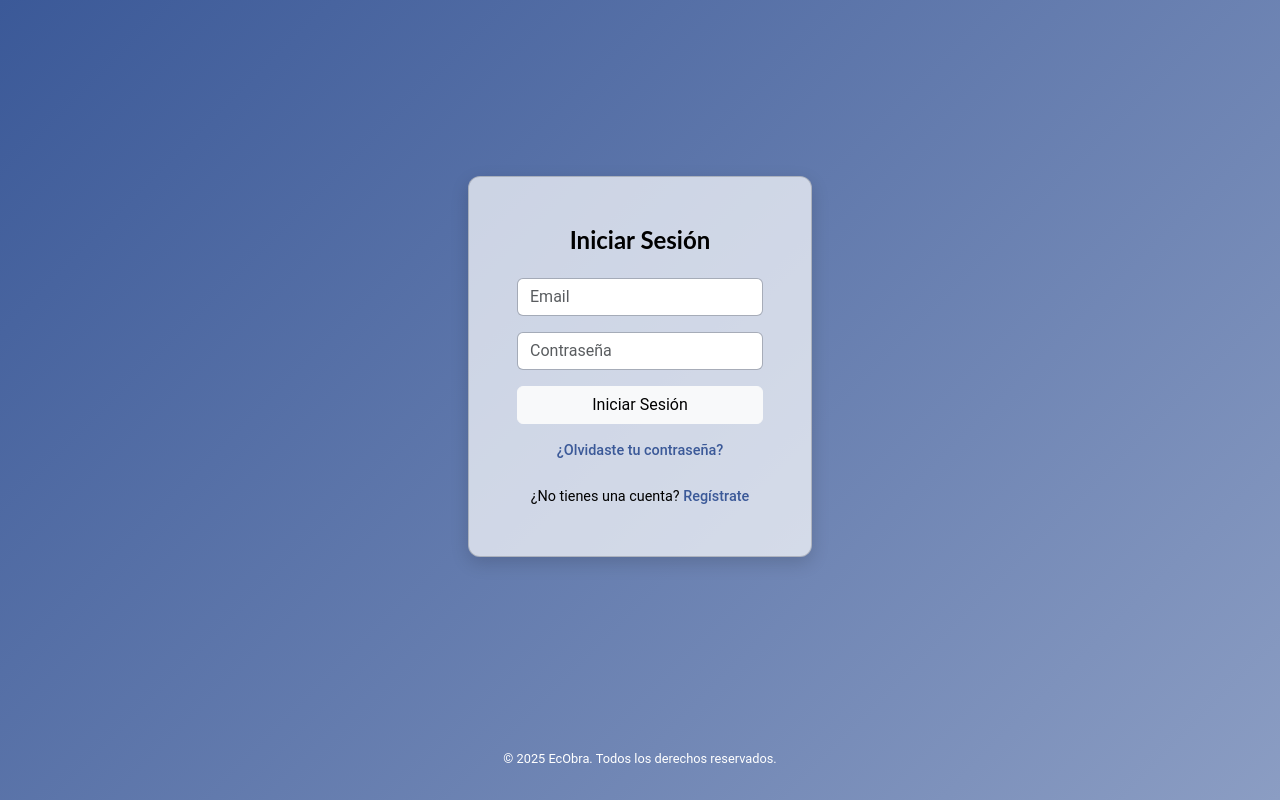
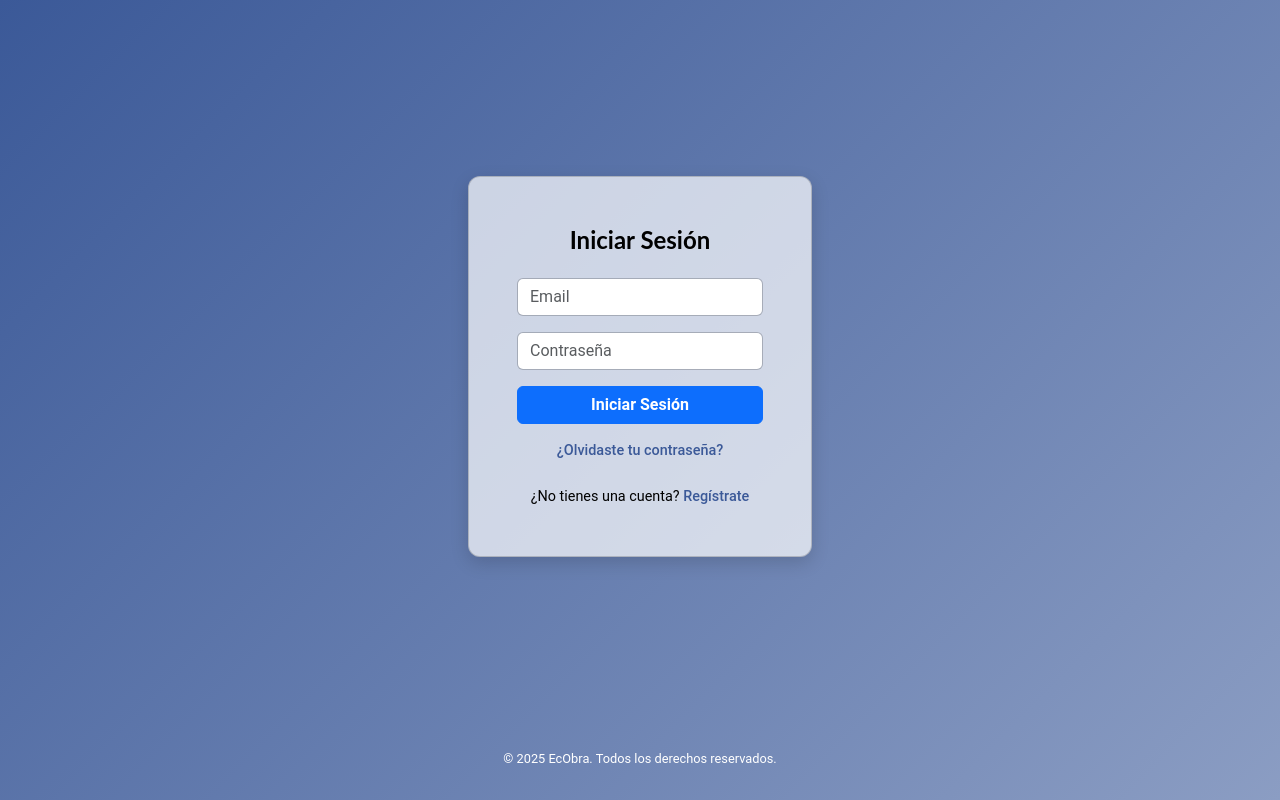
Before and after one commit to JuanPerezC893/2221, a React (Vite) app in the folder frontend/: page / in a window 1280 px wide. Built offline with nearby package versions, Linux system fonts and the light colour scheme; no server answers.

Commit message:
Update Login.jsx

```diff
--- a/frontend/src/components/Login.jsx
+++ b/frontend/src/components/Login.jsx
@@ -84,7 +84,7 @@ const Login = () => {
                   />
                 </div>
                 <div className="d-grid">
-                  <input type="submit" value={loading ? 'Iniciando...' : 'Iniciar Sesión'} className="btn btn-light" disabled={loading} />
+                  <input type="submit" value={loading ? 'Iniciando...' : 'Iniciar Sesión'} className="btn btn-primary" disabled={loading} />
                 </div>
               </form>
               <div className="text-center mt-3">
```
